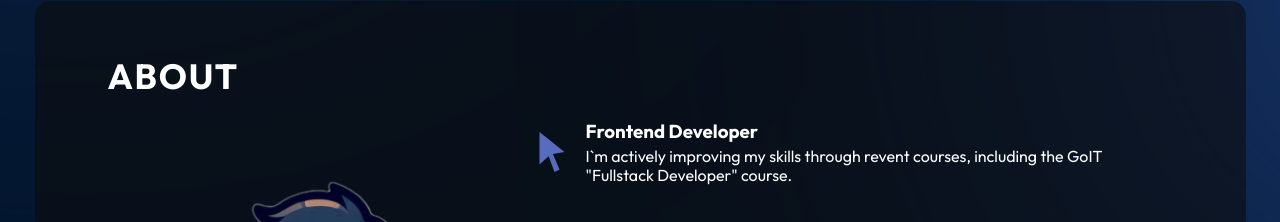
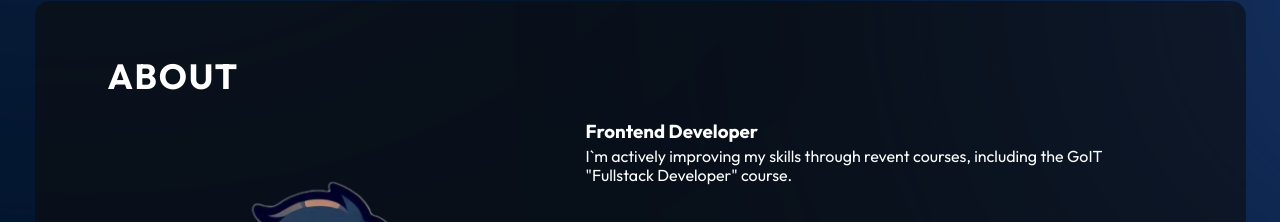
Before and after one commit to SSiukh/portfolio, a React (Vite) app: page / in a window 1280 px wide. Shown: the part 672-894 px from the top of the page. Built offline with nearby package versions, Linux system fonts and the light colour scheme; the HTML template or start-up script is replaced by a standard one.

Commit message:
icons-test-resolve

```diff
--- a/src/App.jsx
+++ b/src/App.jsx
@@ -11,7 +11,7 @@ function App() {
       <Decorative />
       <Header />
       <Hero />
-      <About iconPath="./src/assets/icons.svg#icon-pointer" />
+      <About />
     </div>
   );
 }
--- a/src/components/About/About.jsx
+++ b/src/components/About/About.jsx
@@ -1,7 +1,7 @@
 import React from "react";
 import styles from "./About.module.css";
 import img from "../../assets/about-img.png";
-import icons from "../../assets/icons.svg";
+import icons from "./src/assets/icons.svg";
 
 function About({ iconPath }) {
   return (
@@ -18,7 +18,7 @@ function About({ iconPath }) {
           <ul className={styles.aboutList}>
             <li className={styles.aboutItems}>
               <svg className={styles.aboutIcon}>
-                <use href={iconPath}></use>
+                <use href={`${icons}#icon-pointer`}></use>
               </svg>
               <div className={styles.aboutItemsConatiner}>
                 <h3 className={styles.aboutItemsTitle}>Frontend Developer</h3>
```
